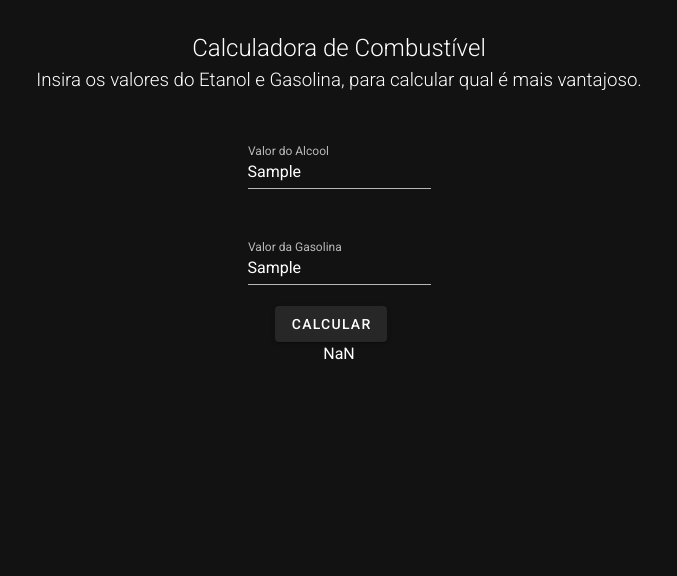
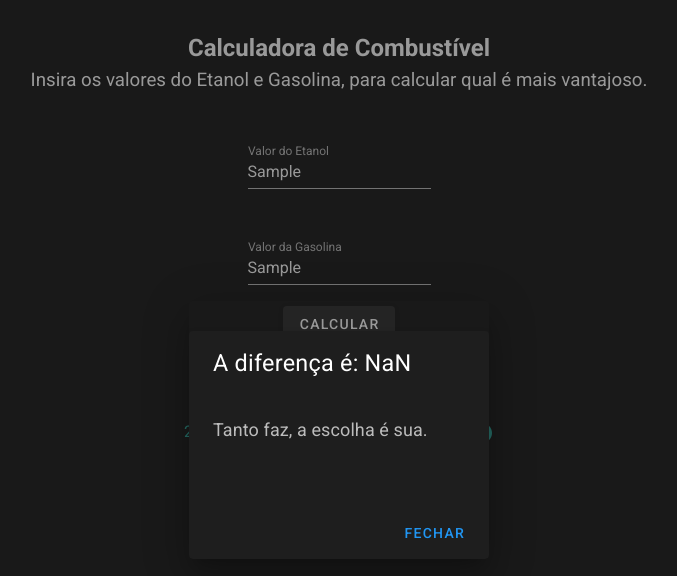
Before and after one commit to LiRezende/calculadora-de-combustivel, a Vue app in the folder calc-combustivel/: page / in a window 1280 px wide. Both pictures are taken after typing "Sample", "Sample" into the empty fields and a click on the button "CALCULAR". Shown: the top 576 px of the page, without its empty margins (301-978 px from the left). Built offline with nearby package versions, Linux system fonts and the light colour scheme.

Commit message:
Ajustes gerais no layout: modal inserido para mostrar o resultado do cálculo. Também foi acrescentado o rodapé.

```diff
--- a/calc-combustivel/src/App.vue
+++ b/calc-combustivel/src/App.vue
@@ -11,13 +11,8 @@ import InputGas from './components/InputGas';
 
 export default {
   name: 'App',
-
   components: {
     InputGas,
   },
-
-  data: () => ({
-    //
-  }),
 };
 </script>
--- a/calc-combustivel/src/components/InputGas.vue
+++ b/calc-combustivel/src/components/InputGas.vue
@@ -1,53 +1,80 @@
 <template>
   <div class="input-gas">
     <h2>Calculadora de Combustível</h2>
-    <h3>Insira os valores do Etanol e Gasolina, para calcular qual é mais vantajoso.</h3>
+    <h3>
+      Insira os valores do Etanol e Gasolina, para calcular qual é mais
+      vantajoso.
+    </h3>
     <form>
       <v-text-field
-          v-model="valueAlcohol"
-          :error-messages="errors"
-          label="Valor do Alcool"
-          required
+        v-model.number="valueAlcohol"
+        label="Valor do Etanol"
       ></v-text-field>
       <v-text-field
-          v-model="valueGas"
-          :error-messages="errors"
+        v-model.number="valueGas"
         label="Valor da Gasolina"
-          required
       ></v-text-field>
     </form>
-    <v-btn
-        class="mr-4"
-        @click="calcularDifer"
-    >
-        calcular
-    </v-btn>
-    <p>{{ diferenca }}</p>
+    <v-dialog v-model="dialog" width="300">
+      <template v-slot:activator="{ on, attrs }">
+        <v-btn v-bind="attrs" v-on="on" @click="calcDifer"> calcular </v-btn>
+      </template>
+
+      <v-card>
+        <v-card-title>
+          <h3>A diferença é: {{ diference }}</h3>
+        </v-card-title>
+        <v-card-text>
+          <p v-if="diferenca > 0.7">Abasteça com GASOLINA!</p>
+          <p v-else-if="diferenca < 0.7">Abasteça com ÁLCOOL / ETANOL!</p>
+          <p v-else>Tanto faz, a escolha é sua.</p>
+        </v-card-text>
+        <v-card-actions>
+          <v-spacer></v-spacer>
+          <v-btn color="primary" text @click="dialog = false"> fechar </v-btn>
+        </v-card-actions>
+      </v-card>
+    </v-dialog>
+    <v-footer class="transparent">
+      <v-col class="text-center" cols="12">
+        <a href="https://github.com/LiRezende">
+          {{ new Date().getFullYear() }} © Desenvolvido por Ligia Rezende
+          <v-icon color="#26A69A">mdi-github</v-icon>
+        </a>
+      </v-col>
+    </v-footer>
   </div>
-
 </template>
 
 <script>
 export default {
-    data () {
+  data() {
     return {
-            diferenca: ''
-        }
+      diference: "",
+      dialog: false,
+    };
   },
   methods: {
-      calcularDifer () {
-          this.diferenca = this.valueGas / this.valueAlcohol
-      }
+    calcDifer() {
+      this.diference = this.valueGas / this.valueAlcohol;
     },
-}
+  },
+};
 </script>
 
 <style scoped>
-    div {
+div, footer {
   margin-top: 30px;
 }
-    h2, h3 {
-        font-weight: 300;
+h3 {
+  font-weight: 400;
+}
+p {
+  font-size: 18px;
+}
+a {
+  color:#26A69A!important;
+  text-decoration: none;
 }
 .input-gas {
   display: flex;
```
Lines whose indentation alone changed are shown as unchanged.
